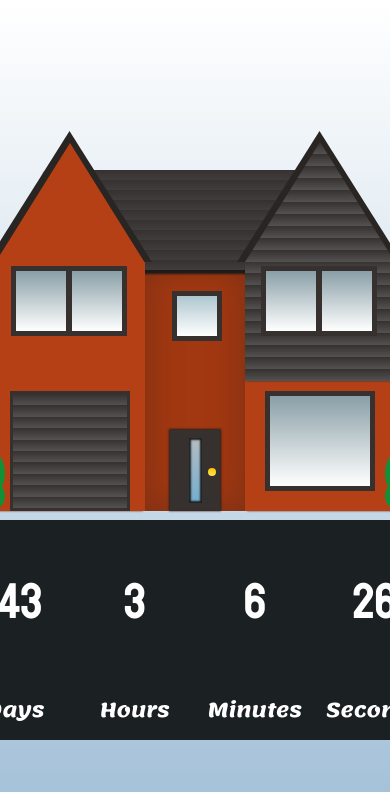
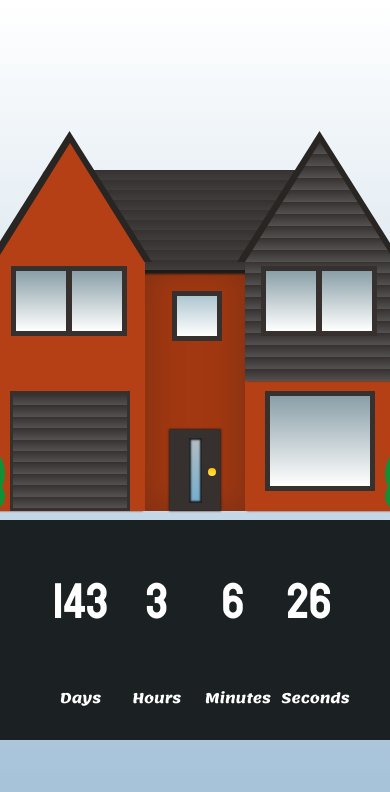
Before and after one commit to lauracharvey/housecountdownclock, a plain HTML site: page index.html in a window 390 px wide. Shown: the top 792 px of the page. Drawn offline with Linux system fonts and the light colour scheme.

Commit message:
mobile changes

```diff
--- a/style.css
+++ b/style.css
@@ -555,3 +555,18 @@ span {
     padding-top: 20px;
     font-family: 'Staatliches', cursive;
 }
+
+@media only screen and (max-width: 600px) {
+    .clock {
+        width: 375px;
+    }
+
+    .days, .hours, .minutes {
+        width: 15%;
+    }
+
+    .labels {
+        width: 15%;
+        font-size: 14px;
+    }
+}
```
